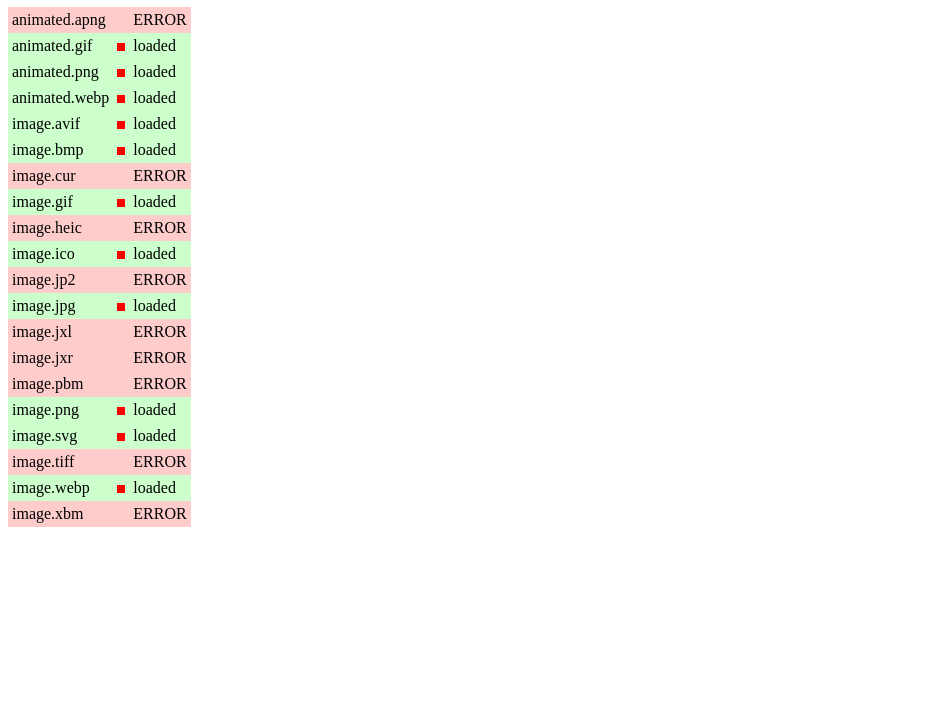
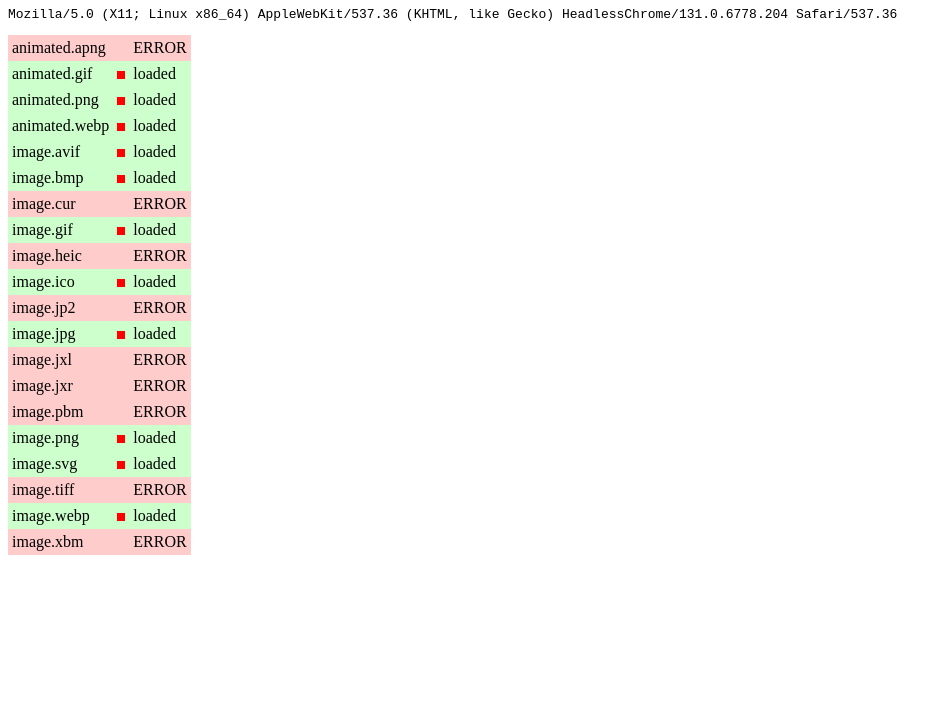
Before and after one commit to caugner/bcd-examples, a website: page media/images/index.html in a window 1280 px wide. Shown: the part 73-800 px from the top of the page, without its empty margins (0-952 px from the left). Drawn offline with Linux system fonts and the light colour scheme.

Commit message:
enhance(media/images): show user agent

```diff
--- a/media/images/index.html
+++ b/media/images/index.html
@@ -48,6 +48,7 @@
 <body>
   <h1>Image format test</h1>
 
+  <pre><code id="navigator"></code></pre>
   <table id="table"></table>
 
   <script>
@@ -73,6 +74,7 @@
       "image.webp",
       "image.xbm",
     ];
+    document.getElementById("navigator").innerText = navigator.userAgent;
     var table = document.getElementById("table");
     for (var i = 0; i < files.length; i++) {
     var file = files[i];
```
